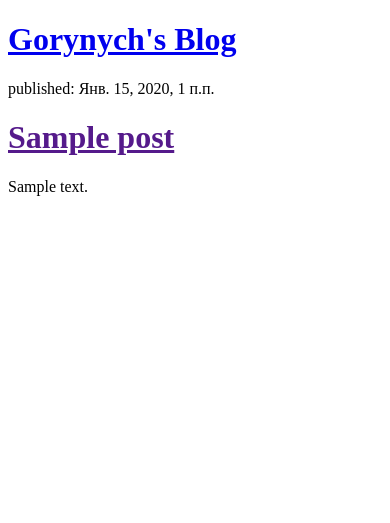
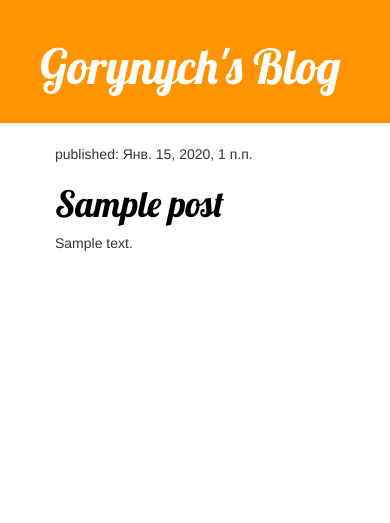
Before and after one commit to gorynych13/my-first-blog, a Django app: page / in a window 390 px wide. Shown: the top 523 px of the page. Run offline with Django 3.2, Linux system fonts and the light colour scheme; tables that the repository leaves empty hold one stand-in row (values such as "Sample post"); some libraries are stand-ins or nearby versions.

Commit message:
Added view and template for detailed blog post as well as CSS for the site.

```diff
--- /dev/null
+++ b/blog/static/css/blog.css
@@ -0,0 +1,47 @@
+
+.page-header {
+    background-color: #ff9400;
+    margin-top: 0;
+    padding: 20px 20px 20px 40px;
+}
+
+.page-header h1, .page-header h1 a, .page-header h1 a:visited, .page-header h1 a:active {
+    color: #ffffff;
+    font-size: 36pt;
+    text-decoration: none;
+}
+
+.content {
+    margin-left: 40px;
+}
+
+h1, h2, h3, h4 {
+    font-family: 'Lobster', cursive;
+}
+
+.date {
+    color: #828282;
+}
+
+.save {
+    float: right;
+}
+
+.post-form textarea, .post-form input {
+    width: 100%;
+}
+
+.top-menu, .top-menu:hover, .top-menu:visited {
+    color: #ffffff;
+    float: right;
+    font-size: 26pt;
+    margin-right: 20px;
+}
+
+.post {
+    margin-bottom: 70px;
+}
+
+.post h1 a, .post h1 a:visited {
+    color: #000000;
+}
--- /dev/null
+++ b/blog/templates/blog/base.html
@@ -0,0 +1,30 @@
+{% load static %}
+<!DOCTYPE html>
+<html>
+<head>
+	<meta charset="utf-8">
+	<link rel="stylesheet" href="//maxcdn.bootstrapcdn.com/bootstrap/3.2.0/css/bootstrap.min.css">
+	<link rel="stylesheet" href="//maxcdn.bootstrapcdn.com/bootstrap/3.2.0/css/bootstrap-theme.min.css">
+	<link href="https://fonts.googleapis.com/css?family=Lobster&subset=latin,cyrillic" rel="stylesheet" type="text/css">
+
+
+	<link rel="stylesheet" href="{% static 'css/blog.css' %}">
+
+
+	<title>Gorynych's blog</title>
+</head>
+<body>
+	<div class="page-header">
+		<h1><a href="/">Gorynych's Blog</a></h1>
+	</div>
+	<div class="content container">
+		<div class="row">
+			<div class="col-md-8">
+				{% block content %}
+				{% endblock %}
+			</div>
+		</div>
+	</div>
+
+</body>
+</html>
--- a/blog/templates/blog/post_list.html
+++ b/blog/templates/blog/post_list.html
@@ -1,20 +1,10 @@
-<!DOCTYPE html>
-<html>
-<head>
-	<meta charset="utf-8">
-	<title>Gorynych's blog</title>
-</head>
-<body>
-	<div>
-		<h1><a href="/">Gorynych's Blog</a></h1>
-	</div>
+{% extends 'blog/base.html' %}
+{% block content %}
 	{% for post in posts %}
-		<div>
+		<div class="post">
 			<p>published: {{ post.published_date }}</p>
-			<h1><a href="">{{ post.title }}</a></h1>
+			<h1><a href="{% url 'post_detail' pk=post.pk %}">{{ post.title }}</a></h1>
 			<p>{{ post.text|linebreaksbr }}</p>
 		</div>
 	{% endfor %}
-
-</body>
-</html>
+{% endblock %}
--- a/blog/urls.py
+++ b/blog/urls.py
@@ -4,4 +4,5 @@ from . import views
 
 urlpatterns = [
     path('', views.post_list, name='post_list'),
+    path('post/<int:pk>/', views.post_detail, name='post_detail'),
 ]
--- a/blog/views.py
+++ b/blog/views.py
@@ -1,4 +1,4 @@
-from django.shortcuts import render
+from django.shortcuts import render, get_object_or_404
 from django.utils import timezone
 from .models import Post
 
@@ -7,3 +7,7 @@ from .models import Post
 def post_list(request):
 	posts = Post.objects.filter(published_date__lte=timezone.now()).order_by('published_date')
 	return render(request, 'blog/post_list.html', {'posts': posts})
+
+def post_detail(request, pk):
+	post = get_object_or_404(Post, pk=pk)
+	return render(request, 'blog/post_detail.html', {'post': post})
```
Also changed, not shown: blog/templates/blog/post_detail.html (added, +13 -0 lines).
